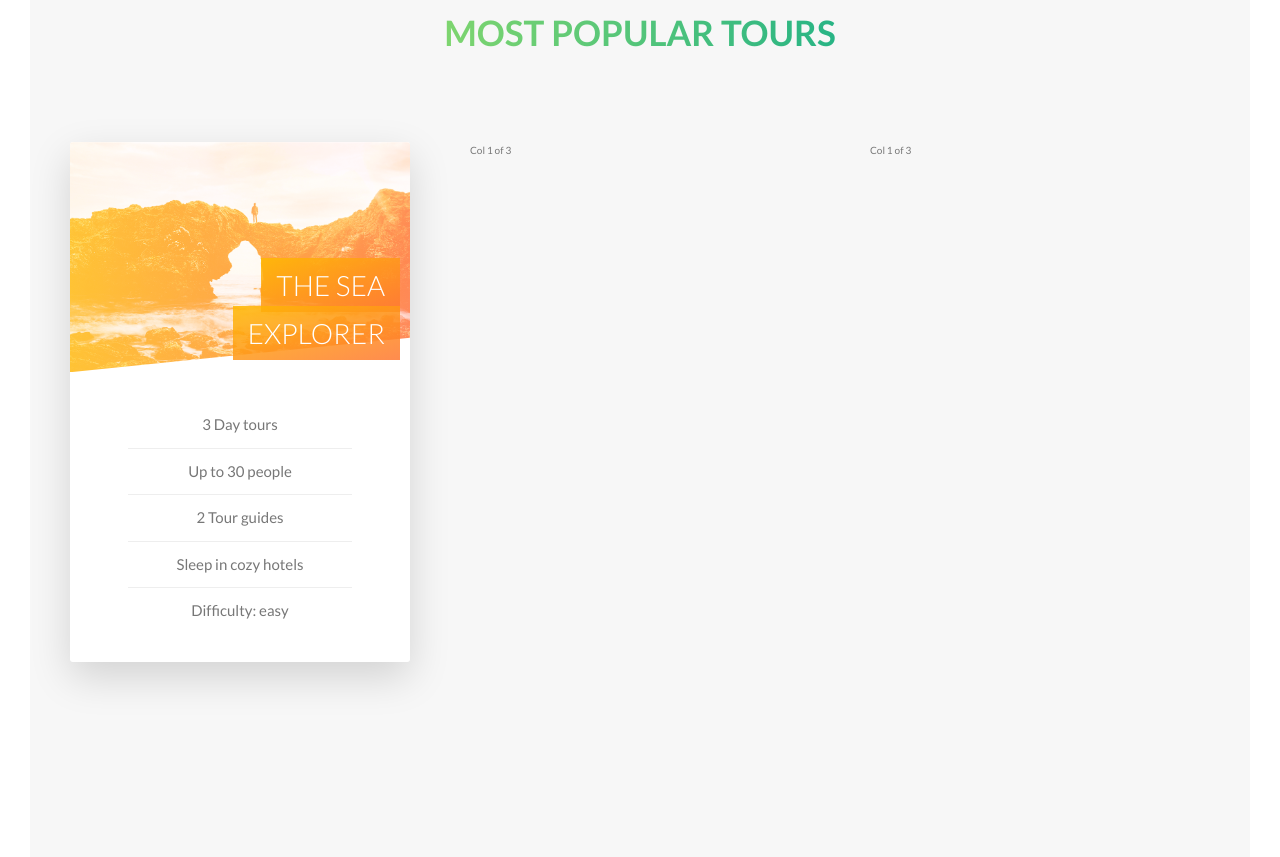
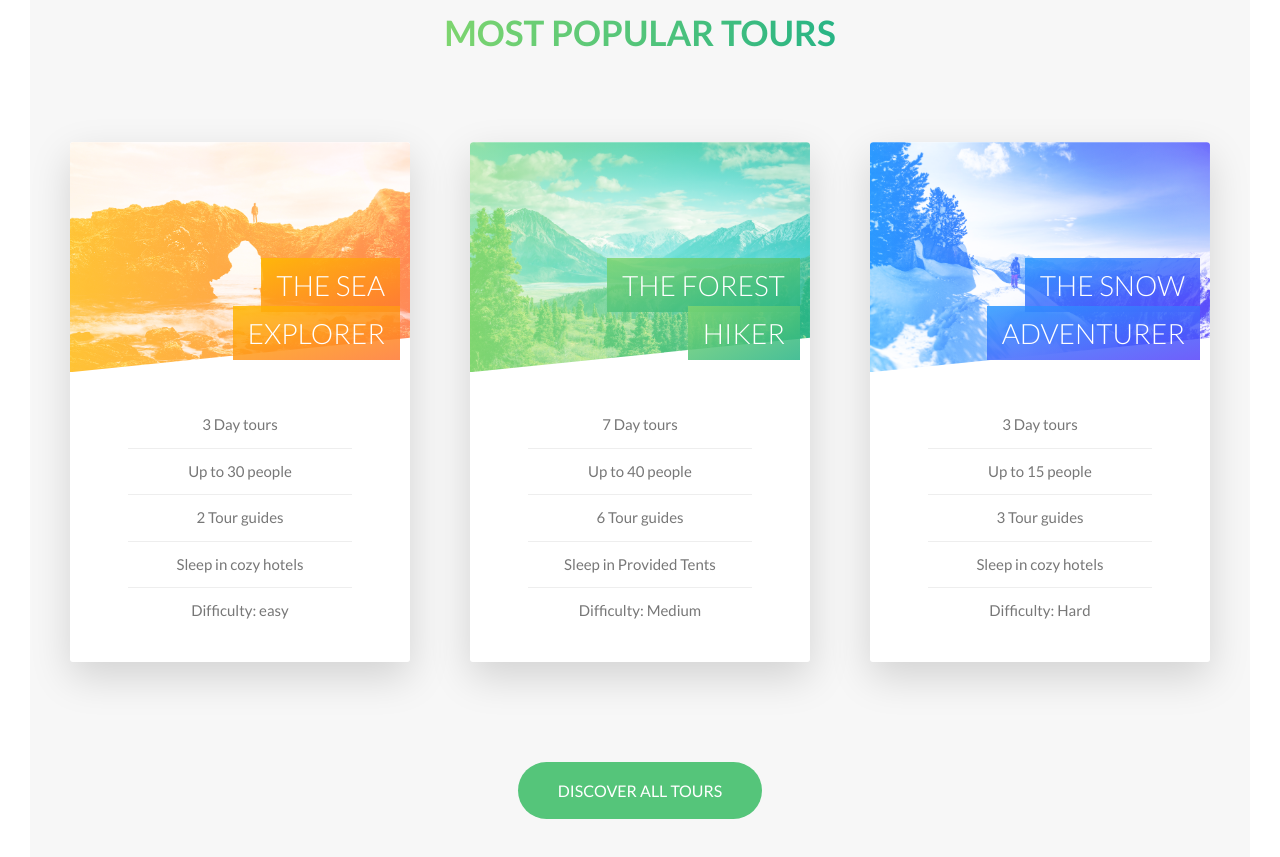
Before and after one commit to saaahilhussain/na-tours, a website: page index.html in a window 1280 px wide. Shown: the part 2438-3295 px from the top of the page. Drawn offline with Linux system fonts and the light colour scheme.

Commit message:
add: section-tours done

```diff
--- a/index.html
+++ b/index.html
@@ -12,6 +12,7 @@
     <link rel="stylesheet" href="css/icon-font.css" />
     <link rel="stylesheet" href="css/style.css" />
     <link rel="shortcut icon" type="image/png" href="img/favicon.png" />
+    <script src="script.js" async></script>
 
     <title>Natours | Exciting tours for adventurous people</title>
   </head>
@@ -57,11 +58,6 @@
               similique fugit vel nobis delectus ab voluptate autem distinctio.
             </p>
             <a href="#" class="btn-text">Learn more &rarr;</a>
-            <script>
-              document
-                .querySelector(".btn-text")
-                .addEventListener("click", (e) => e.preventDefault());
-            </script>
           </div>
           <div class="col-1-of-2">
             <div class="composition">
@@ -175,9 +171,71 @@
               </div>
             </div>
           </div>
-          <div class="col-1-of-3">Col 1 of 3</div>
-          <div class="col-1-of-3">Col 1 of 3</div>
+          <div class="col-1-of-3">
+            <div class="card">
+              <div class="card__side card__side--front">
+                <div class="card__picture card__picture--2">&nbsp;</div>
+                <h4 class="card__heading">
+                  <span class="card__heading-span card__heading-span--2">
+                    The Forest<br />
+                    Hiker
+                  </span>
+                </h4>
+                <div class="card__details">
+                  <ul>
+                    <li>7 Day tours</li>
+                    <li>Up to 40 people</li>
+                    <li>6 Tour guides</li>
+                    <li>Sleep in Provided Tents</li>
+                    <li>Difficulty: Medium</li>
+                  </ul>
+                </div>
+              </div>
+              <div class="card__side card__side--back card__side--back-2">
+                <div class="card__cta">
+                  <div class="card__price-box">
+                    <div class="card__price-only">Only</div>
+                    <div class="card__price-value">$497</div>
+                  </div>
+                  <a href="#" class="btn btn--white">Book now!</a>
+                </div>
+              </div>
+            </div>
+          </div>
+          <div class="col-1-of-3">
+            <div class="card">
+              <div class="card__side card__side--front">
+                <div class="card__picture card__picture--3">&nbsp;</div>
+                <h4 class="card__heading">
+                  <span class="card__heading-span card__heading-span--3">
+                    The Snow <br />
+                    Adventurer
+                  </span>
+                </h4>
+                <div class="card__details">
+                  <ul>
+                    <li>3 Day tours</li>
+                    <li>Up to 15 people</li>
+                    <li>3 Tour guides</li>
+                    <li>Sleep in cozy hotels</li>
+                    <li>Difficulty: Hard</li>
+                  </ul>
+                </div>
+              </div>
+              <div class="card__side card__side--back card__side--back-3">
+                <div class="card__cta">
+                  <div class="card__price-box">
+                    <div class="card__price-only">Only</div>
+                    <div class="card__price-value">$897</div>
+                  </div>
+                  <a href="#" class="btn btn--white">Book now!</a>
+                </div>
+              </div>
+            </div>
+          </div>
         </div>
+        <div class="u-center-text u-margin-top-huge">
+          <a href="#" class="btn btn--green">Discover all tours</a>
       </section>
     </main>
     <!--
--- a/sass/base/_utilities.scss
+++ b/sass/base/_utilities.scss
@@ -11,3 +11,9 @@
 .u-margin-bottom-big {
   margin-bottom: 8rem;
 }
+.u-margin-top-big {
+  margin-top: 8rem;
+}
+.u-margin-top-huge {
+  margin-top: 10rem;
+}
--- a/sass/components/_button.scss
+++ b/sass/components/_button.scss
@@ -30,6 +30,13 @@
     color: $color-dark-grey;
     &::after {
       background-color: $color-white;
+    }
+  }
+  &--green {
+    background-color: $color-primary;
+    color: $color-white;
+    &::after {
+      background-color: $color-primary;
     }
   }
 
--- a/sass/components/_cards.scss
+++ b/sass/components/_cards.scss
@@ -31,6 +31,20 @@
           $color-secondary-dark
         );
       }
+      &-2 {
+        background-image: linear-gradient(
+          to bottom right,
+          $color-primary-light,
+          $color-primary-dark
+        );
+      }
+      &-3 {
+        background-image: linear-gradient(
+          to bottom right,
+          $color-tertiary-light,
+          $color-tertiary-dark
+        );
+      }
     }
   }
   &:hover &__side--front {
@@ -45,9 +59,19 @@
     background-blend-mode: screen;
     clip-path: polygon(0 0, 100% 0, 100% 85%, 0 100%);
     -webkit-clip-path: polygon (0 0, 100% 0, 100% 85%, 0 100%);
+    border-top-left-radius: 3px;
+    border-top-right-radius: 3px;
     &--1 {
       background-image: url(../../img/nat-5.jpg),
         linear-gradient(to right, $color-secondary-light, $color-secondary-dark);
+    }
+    &--2 {
+      background-image: url(../../img/nat-6.jpg),
+        linear-gradient(to right, $color-primary-light, $color-primary-dark);
+    }
+    &--3 {
+      background-image: url(../../img/nat-7.jpg),
+        linear-gradient(to right, $color-tertiary-light, $color-tertiary-dark);
     }
   }
   &__heading {
@@ -69,6 +93,20 @@
         to right bottom,
         rgba($color-secondary-light, 0.85),
         rgba($color-secondary-dark, 0.85)
+      );
+    }
+    &--2 {
+      background-image: linear-gradient(
+        to right bottom,
+        rgba($color-primary-light, 0.85),
+        rgba($color-primary-dark, 0.85)
+      );
+    }
+    &--3 {
+      background-image: linear-gradient(
+        to right bottom,
+        rgba($color-tertiary-light, 0.85),
+        rgba($color-tertiary-dark, 0.85)
       );
     }
   }
--- a/sass/pages/_home.scss
+++ b/sass/pages/_home.scss
@@ -23,5 +23,5 @@
 
 .section-tours {
   background-color: $color-grey-light-1;
-  padding: 25rem 0 50rem 0;
+  padding: 25rem 0 15rem 0;
 }
--- /dev/null
+++ b/script.js
@@ -0,0 +1,5 @@
+const btn = document.querySelector(".btn-text");
+const loadHandler = function (e) {
+  e.preventDefault();
+};
+btn.addEventListener("click", loadHandler);
```
Also changed, not shown: css/style.css, 1 other file.
